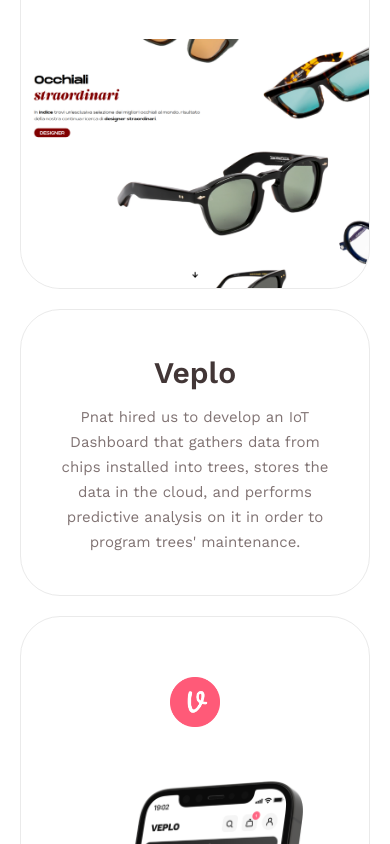
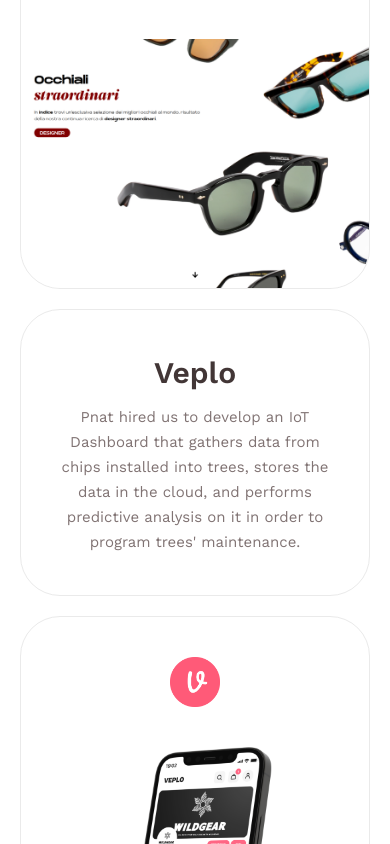
Before and after one commit to Nicolo-Merlini/camacode, a Next.js app: page / in a window 390 px wide. Shown: the part 5267-6111 px from the top of the page. Built offline with nearby package versions, Linux system fonts and the light colour scheme.

Commit message:
adjustment progetti section

```diff
--- a/src/components/molecules/Progetti.tsx
+++ b/src/components/molecules/Progetti.tsx
@@ -72,12 +72,12 @@
                     <Image
                         alt="Veplo"
                         src={veploLogo}
-                        className="h-[50px] w-fit mt-[60px] mb-[40px] mx-auto"
+                        className="h-[50px] w-fit mt-[40px] md:mt-[60px] mb-[30px] md:mb-[40px] mx-auto"
                     />
                     <Image
                         alt="Veplo"
                         src={veploProgetti}
-                        className="mx-auto w-[280px] mb-[30px] h-fit rounded-b-[40px]"
+                        className="mx-auto h-[300px] sm:h-[400px] mb-[30px] w-fit rounded-b-[40px]"
                     />
 
                 </WhiteBox>
```
Also changed, not shown: public/indice-logo.png, public/skimming-logo.png.
